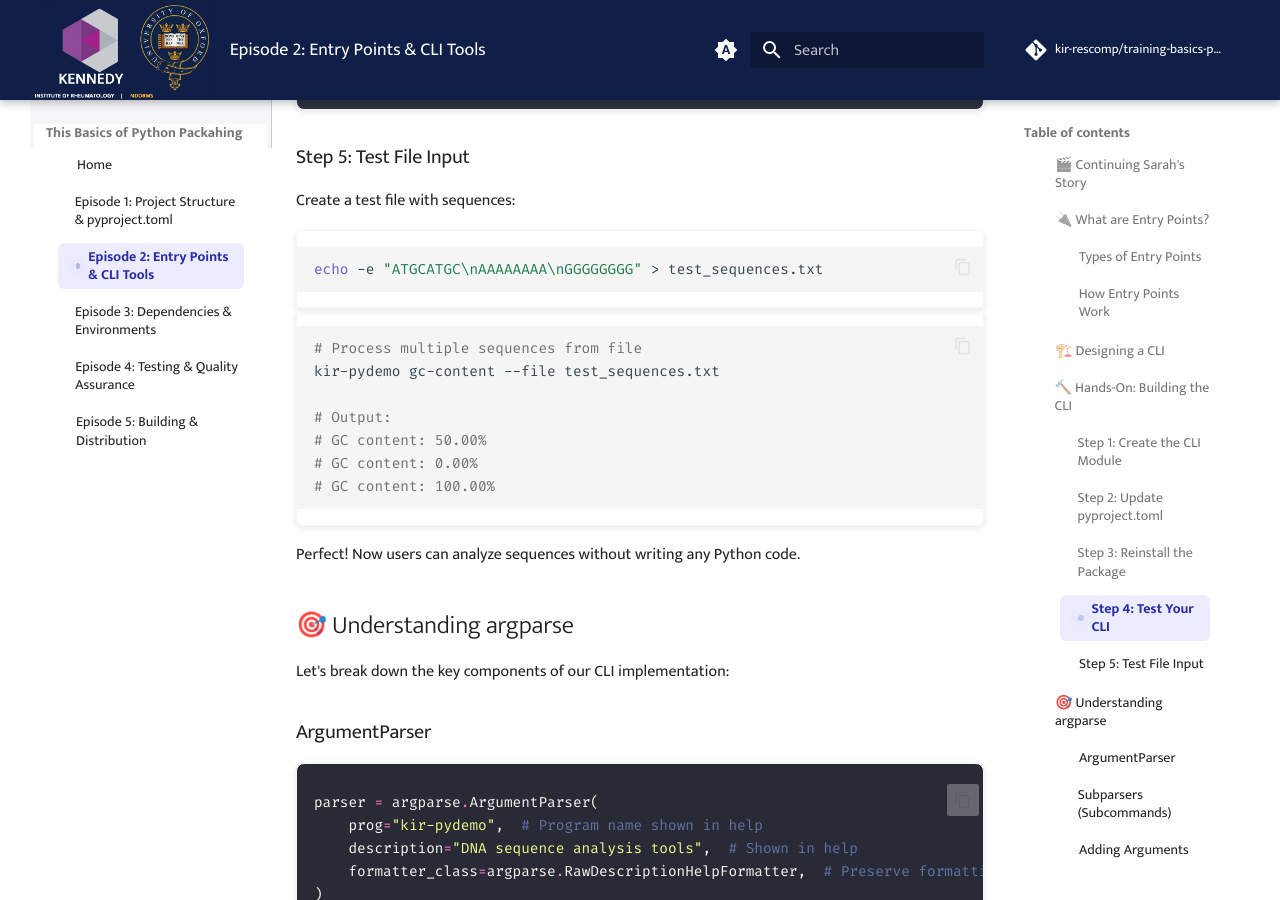
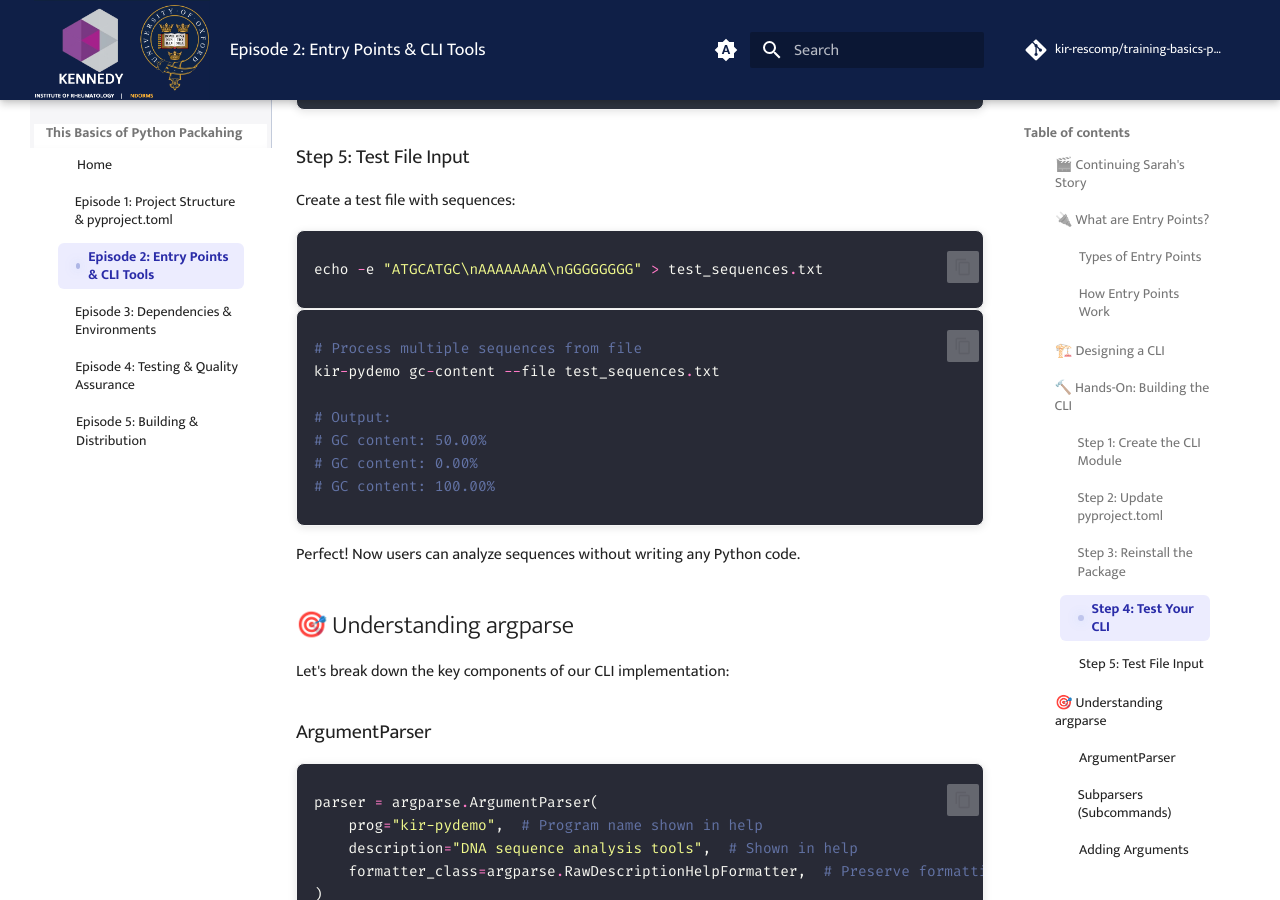
Before and after one commit to kir-rescomp/training-basics-python-packaging, an MkDocs documentation site: the page built from docs/episode-02.md, in a window 1280 px wide and 900 px high, scrolled down 9065 px. Built offline with MkDocs 1.6.1 and Material for MkDocs 9.7.7, drawn with Linux system fonts in a browser that asks for light colours; comment, search, counter and statistics services are not loaded.

Commit message:
color theme change for CLI code blocks

````diff
--- a/docs/episode-02.md
+++ b/docs/episode-02.md
@@ -393,11 +393,12 @@ kir-pydemo --version
 
 Create a test file with sequences:
 
-```bash
+<div class="dracula" markdown="1">
+```py
 echo -e "ATGCATGC\nAAAAAAAA\nGGGGGGGG" > test_sequences.txt
 ```
 
-```bash
+```py
 # Process multiple sequences from file
 kir-pydemo gc-content --file test_sequences.txt
 
@@ -406,7 +407,7 @@ kir-pydemo gc-content --file test_sequences.txt
 # GC content: 0.00%
 # GC content: 100.00%
 ```
-
+</div>
 Perfect! Now users can analyze sequences without writing any Python code.
 
 ## 🎯 Understanding argparse
````
